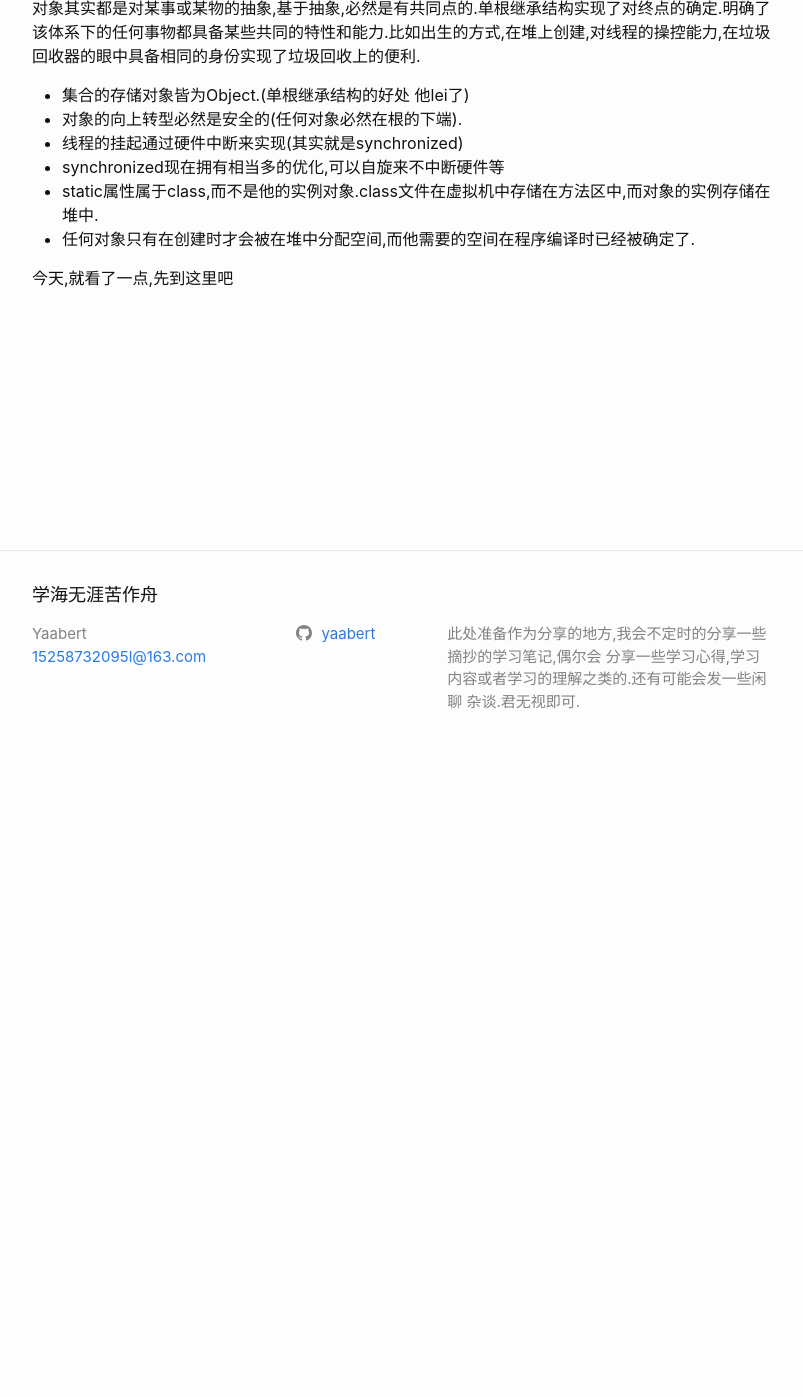
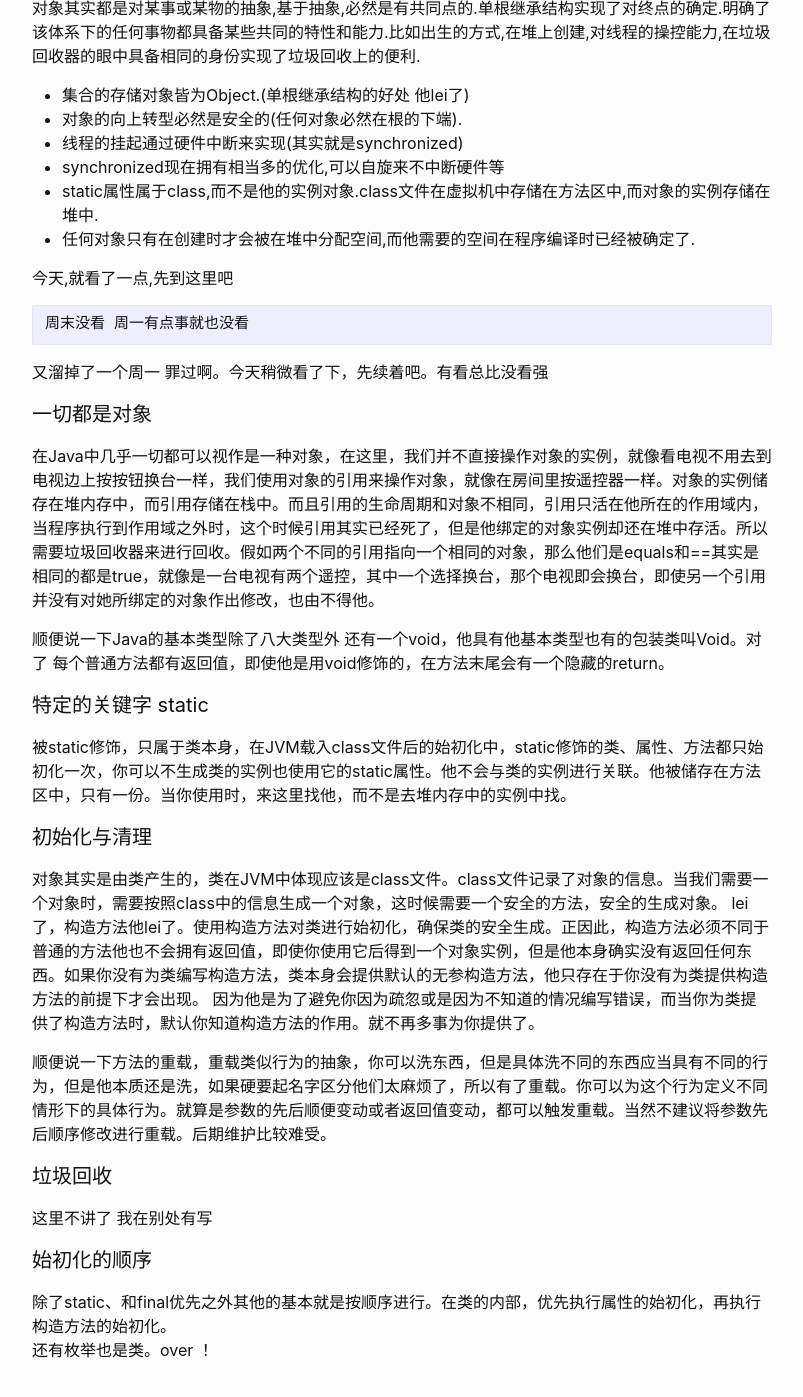
Before and after one commit to yaabert/yaabert.github.io, a Jekyll site: the page built from _posts/2019-01-03-Java编程思想学习笔记.md, in a window 1280 px wide and 1400 px high, scrolled down 627 px. Shown: the top 1397 px of the window, without its empty margins (238-1041 px from the left). Built offline with Jekyll 4.4.1, drawn with Linux system fonts in a browser that asks for light colours.

Commit message:
更新Java编程思想学习笔记

````diff
--- a/_posts/2019-01-03-Java编程思想学习笔记.md
+++ b/_posts/2019-01-03-Java编程思想学习笔记.md
@@ -23,3 +23,30 @@ author: "yaabert"
 * 任何对象只有在创建时才会被在堆中分配空间,而他需要的空间在程序编译时已经被确定了.
 
 今天,就看了一点,先到这里吧
+
+
+```
+周末没看 周一有点事就也没看
+```
+又溜掉了一个周一 罪过啊。今天稍微看了下，先续着吧。有看总比没看强
+
+#### 一切都是对象
+在Java中几乎一切都可以视作是一种对象，在这里，我们并不直接操作对象的实例，就像看电视不用去到电视边上按按钮换台一样，我们使用对象的引用来操作对象，就像在房间里按遥控器一样。对象的实例储存在堆内存中，而引用存储在栈中。而且引用的生命周期和对象不相同，引用只活在他所在的作用域内，当程序执行到作用域之外时，这个时候引用其实已经死了，但是他绑定的对象实例却还在堆中存活。所以需要垃圾回收器来进行回收。假如两个不同的引用指向一个相同的对象，那么他们是equals和==其实是相同的都是true，就像是一台电视有两个遥控，其中一个选择换台，那个电视即会换台，即使另一个引用并没有对她所绑定的对象作出修改，也由不得他。
+
+顺便说一下Java的基本类型除了八大类型外 还有一个void，他具有他基本类型也有的包装类叫Void。对了 每个普通方法都有返回值，即使他是用void修饰的，在方法末尾会有一个隐藏的return。
+
+#### 特定的关键字 static
+被static修饰，只属于类本身，在JVM载入class文件后的始初化中，static修饰的类、属性、方法都只始初化一次，你可以不生成类的实例也使用它的static属性。他不会与类的实例进行关联。他被储存在方法区中，只有一份。当你使用时，来这里找他，而不是去堆内存中的实例中找。
+
+#### 初始化与清理
+对象其实是由类产生的，类在JVM中体现应该是class文件。class文件记录了对象的信息。当我们需要一个对象时，需要按照class中的信息生成一个对象，这时候需要一个安全的方法，安全的生成对象。 lei了，构造方法他lei了。使用构造方法对类进行始初化，确保类的安全生成。正因此，构造方法必须不同于普通的方法他也不会拥有返回值，即使你使用它后得到一个对象实例，但是他本身确实没有返回任何东西。如果你没有为类编写构造方法，类本身会提供默认的无参构造方法，他只存在于你没有为类提供构造方法的前提下才会出现。
+因为他是为了避免你因为疏忽或是因为不知道的情况编写错误，而当你为类提供了构造方法时，默认你知道构造方法的作用。就不再多事为你提供了。
+
+顺便说一下方法的重载，重载类似行为的抽象，你可以洗东西，但是具体洗不同的东西应当具有不同的行为，但是他本质还是洗，如果硬要起名字区分他们太麻烦了，所以有了重载。你可以为这个行为定义不同情形下的具体行为。就算是参数的先后顺便变动或者返回值变动，都可以触发重载。当然不建议将参数先后顺序修改进行重载。后期维护比较难受。
+
+#### 垃圾回收
+这里不讲了 我在别处有写
+
+#### 始初化的顺序
+除了static、和final优先之外其他的基本就是按顺序进行。在类的内部，优先执行属性的始初化，再执行构造方法的始初化。
+还有枚举也是类。over ！
````
